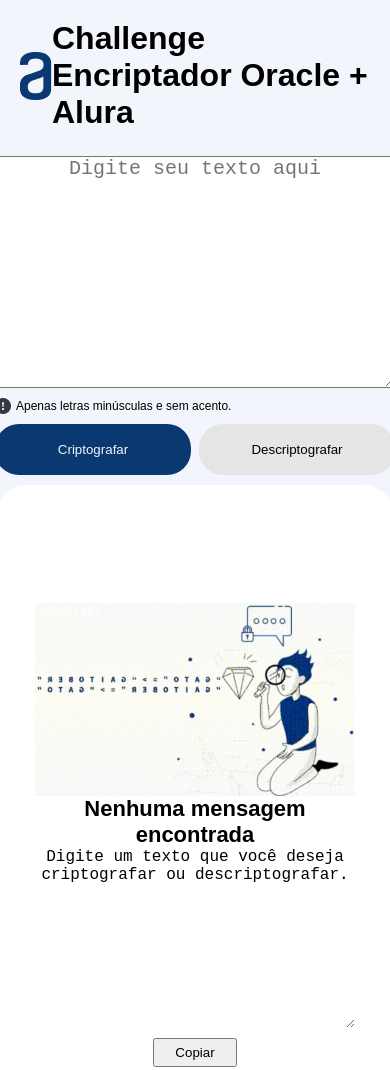
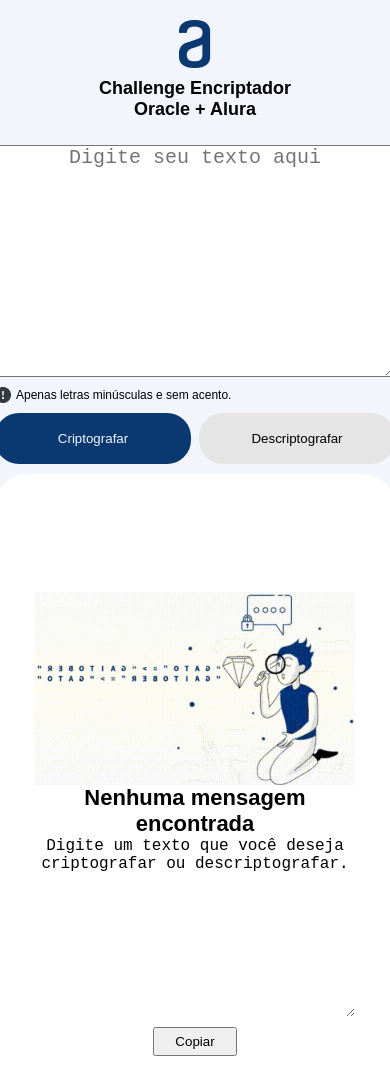
Before and after one commit to AlanPedroD/desafio-encriptador, a plain HTML site: page index.html in a window 390 px wide. Drawn offline with Linux system fonts and the light colour scheme; a web font is replaced by a local one.

Commit message:
Trabalhei um pouco mais a responsividade

```diff
--- a/index.html
+++ b/index.html
@@ -19,8 +19,8 @@
 </head>
 <body>
     <header class="logo">
-        <img src="imagens/icon-alura.png" alt="">
-        <h1>Challenge Encriptador Oracle + Alura</h1>
+        <img src="imagens/icon-alura.png" alt="logo Alura">
+        <h1>Challenge Encriptador <span>Oracle + Alura</span></h1>
     </header>
 
     <main>
--- a/style.css
+++ b/style.css
@@ -6,7 +6,6 @@
 
 html{
     /* font-family: 'Roboto', sans-serif; */
-
     font-family: 'Sono', sans-serif;
 }
 
@@ -29,8 +28,12 @@
     display: flex;
     justify-content: space-around;
     align-items: center;
+    gap: 10px;
+    padding: 20px;
+}
 
-    padding: 20px;
+.logo h1{
+    text-align: center;
 }
 
 .conteudo-da-esquerda{
@@ -45,6 +48,7 @@
 .conteudo-da-esquerda textarea{
     width: 100%;
     font-size: 20px;
+    text-align: center;
 }
 
 .conteudo-da-esquerda .botoes{
@@ -124,11 +128,7 @@
     padding: 5px 20px;
 }
 
-@media(max-width: 1024px){
-    .logo h1{
-        margin-left: 0;
-    }
-}
+
 
 
 @media(max-width: 940px){
@@ -140,6 +140,13 @@
         padding: 18px;
     }
 }
+
+@media(max-width: 768px){
+    .logo h1{
+        font-size: 25px;
+    }
+}
+
 
 @media(max-width: 700px){
     main{
@@ -156,7 +163,23 @@
         position: static;
         margin-top: 10px;
     }
+    .logo h1{
+        font-size: 18px;
+    }
+    .logo{
+        justify-content: space-between;
+    }
 
+}
+
+@media(max-width: 425px){
+    .logo h1{
+        display: flex;
+        flex-direction: column;
+    }
+    .logo{
+        flex-direction: column;
+    }
 }
 
 @media(max-width: 375px){
@@ -166,7 +189,9 @@
     }
 
     .conteudo-da-direita{
-        max-width: 90%;
+        width: inherit;
+        margin-right: 5px;
+        margin-left: 5px;
     }
 
     .conteudo-da-esquerda textarea{
@@ -189,10 +214,7 @@
     .logo h1{
         text-align: center;
         font-size: 14px;
-    }
-
-    .logo{
-        justify-content: space-between;
+        padding: 0;
     }
 
 }
```
